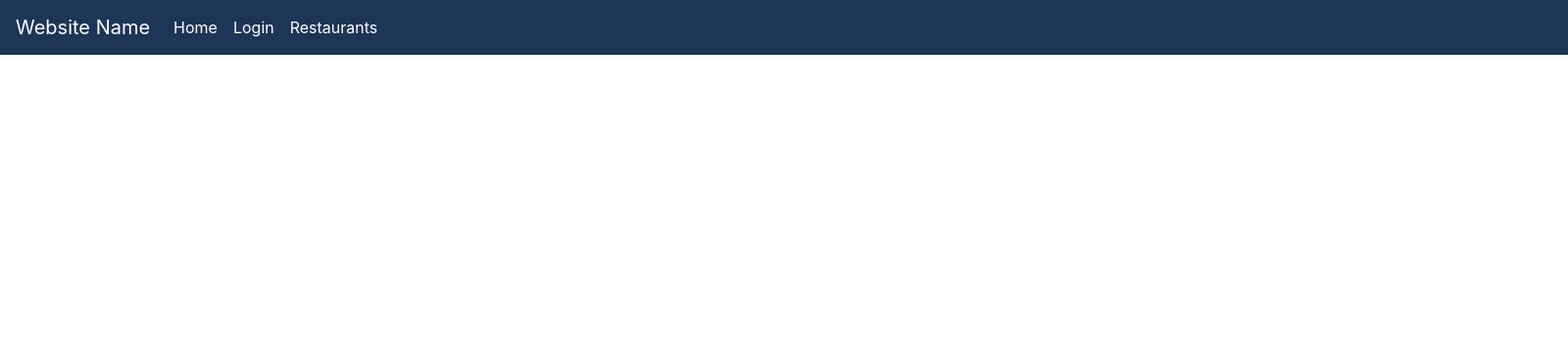
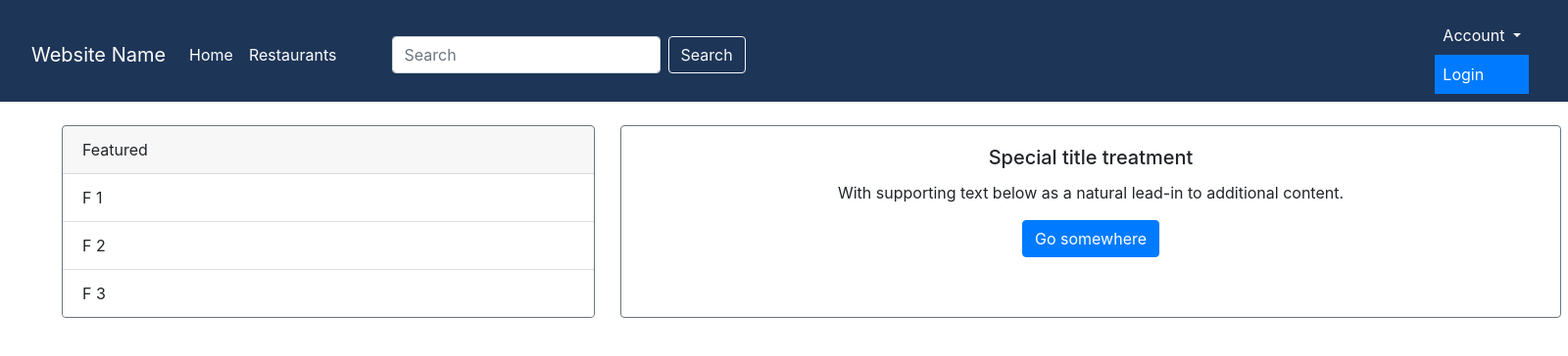
Before and after one commit to casslee1351/RestaurantRecommender, a Django app: page / in a window 1600 px wide. Shown: the top 364 px of the page at 98% size. Run offline with Django 4.2, Linux system fonts and the light colour scheme; some libraries are stand-ins or nearby versions.

Commit message:
Add more styling to several pages / fixed layout

```diff
--- a/rating/spoonme-project/restaurants/templates/restaurants/base.html
+++ b/rating/spoonme-project/restaurants/templates/restaurants/base.html
@@ -22,44 +22,49 @@
     </head>
     <body>
         <!-- TODO: ADD SEARCH BAR TO NAVBAR TO SEARCH FOR SPECIFIC RESTAURANTS -->
-        <nav class="navbar sticky-top navbar-expand-lg navbar-dark" style="background-color: #1d3557">
-            <a class="navbar-brand" href="/">Website Name</a>
+        <nav class="navbar sticky-top navbar-expand-lg navbar-dark pt-3 pb-2 mb-4" style="background-color: #1d3557">
+            <a class="navbar-brand ml-3" href="/">Website Name</a>
             <button class="navbar-toggler" type="button" data-toggle="collapse" data-target="#navbarNavDropdown" aria-controls="navbarNavDropdown" aria-expanded="false" aria-label="Toggle navigation">
                 <span class="navbar-toggler-icon"></span>
             </button>
-            <div class="collapse navbar-collapse" id="navbarNavDropdown">
+            <div class="collapse navbar-collapse justify-content-between" id="navbarNavDropdown">
                 <ul class="navbar-nav">
                     <li class="nav-item">
                         <a class="nav-link active" href="/">Home</a>
                     </li>
-                    {% if request.user.is_authenticated %}
-                    <li class="nav-item">
-                        <a class="nav-link active" href="{% url 'ratings' %}">Reviews</a>
-                    </li>
-                    {% comment %} <li class="nav-item dropdown">
-                        <a class="nav-link active dropdown-toggle" href="" id="navbarDropdownMenuLink" data-toggle="dropdown" aria-haspopup="true" aria-expanded="false">
-                            Ratings
-                        </a>
-                        <div class="dropdown-menu" aria-labelledby="navbarDropdownMenuLink">
-                            <a class="dropdown-item" href="{% url 'ratings' %}">My Ratings</a>
-                            <a class="dropdown-item" href="{% url 'addrating' %}">Add Rating</a>
-                        </div>
-                    </li> {% endcomment %}
-
-                    <li class="nav-item">
-                        <a class="nav-link active" href="{% url 'logout' %}">Logout</a>
-                    </li>
-                    {% else %}
-                    <li class="nav-item">
-                        <a class="nav-link active" href="{% url 'login' %}">Login</a>
-                    </li>
-                    {% endif %}
-
                     <li class="nav-item">
                         <a class="nav-link active" href="{% url 'restaurants' %}">Restaurants</a>
                     </li>
+
+                    {% if request.user.is_authenticated %}
+                    <li class="nav-item">
+                        <a class="nav-link active" href="{% url 'ratings' %}">Your Reviews</a>
+                    </li>
+                    {% endif %}
+                    <!-- ADD SEARCH FUNCTIONALITY TO RESTAURANTS -->
+                    <form class="form-inline mb-0 ml-5">
+                        <input class="form-control mr-sm-2" type="search" placeholder="Search" aria-label="Search">
+                        <button class="btn btn-outline-light my-2 my-sm-0" type="submit">Search</button>
+                    </form>
+
                 </ul>
+            </div>
+            <div class="collapse navbar-collapse mr-4 justify-content-end" id="navbarNavDropdown">
+                <ul class="navbar-nav">
+                    <li class="nav-item dropdown">
+                        <a class="nav-link active dropdown-toggle" href="" id="navbarDropdownMenuLink" data-toggle="dropdown" aria-haspopup="true" aria-expanded="false">
+                            Account
+                        </a>
+                        {% if request.user.is_authenticated %}
+                        <div class="dropdown-menu" aria-labelledby="navbarDropdownMenuLink">
+                            <a class="dropdown-item nav-link active" href="{% url 'logout' %}">Logout</a>
+                            {% else %}
+                            <a class="dropdown-item nav-link active" href="{% url 'login' %}">Login</a>
+                            {% endif %}
+                        </div>
+                    </li>
 
+                </ul>
             </div>
 
 
--- a/rating/spoonme-project/restaurants/templates/restaurants/home.html
+++ b/rating/spoonme-project/restaurants/templates/restaurants/home.html
@@ -4,18 +4,35 @@
 
 {% block content %}
 {% if request.user.is_authenticated %}
-    <p>Welcome {{request.user}}!</p>
-    <div class="col-sm-6">
-        <div class="card" style="width: 18rem;">
-            <div class="card-header">
-            Top Picks
+    <div class="alert alert-primary ml-5 mb-5 mr-5" role="alert">Welcome {{request.user}}!</div>
+{% endif %}
+
+<div class="container ml-5">
+    <div class="row">
+        <div class="col-sm-6">
+            <div class="card border-secondary" style="width: 34rem;">
+                <div class="card-header">
+                Featured
+                </div>
+                <ul class="list-group list-group-flush">
+                <li class="list-group-item">F 1</li>
+                <li class="list-group-item">F 2</li>
+                <li class="list-group-item">F 3</li>
+                </ul>
             </div>
-            <ul class="list-group list-group-flush">
-            <li class="list-group-item">Pick 1</li>
-            <li class="list-group-item">Pick 2</li>
-            <li class="list-group-item">Pick 3</li>
-            </ul>
         </div>
+
+
+        <div class="col-sm-6">
+          <div class="card border-secondary text-center" style="height: 197px; width: 60rem;">
+            <div class="card-body">
+              <h5 class="card-title">Special title treatment</h5>
+              <p class="card-text">With supporting text below as a natural lead-in to additional content.</p>
+              <a href="#" class="btn btn-primary">Go somewhere</a>
+            </div>
+          </div>
+        </div>
+
+      </div>
     </div>
-    {% endif %}
 {% endblock %}
--- a/rating/spoonme-project/restaurants/views.py
+++ b/rating/spoonme-project/restaurants/views.py
@@ -74,7 +74,10 @@ def restaurant(request, pk):
 
 
 def restaurantList(request):
+    # want to add alphabetical option as well
+
     restaurants = Restaurant.objects.all()
+    # change to show more per page (about 20?)
     paginator = Paginator(restaurants, 5)
 
     page_number = request.GET.get('page')
```
Also changed, not shown: rating/spoonme-project/restaurants/templates/restaurants/ratings.html (+25 -5 lines), rating/spoonme-project/restaurants/templates/restaurants/restaurant-list.html (+12 -8 lines), rating/spoonme-project/db.sqlite3.
